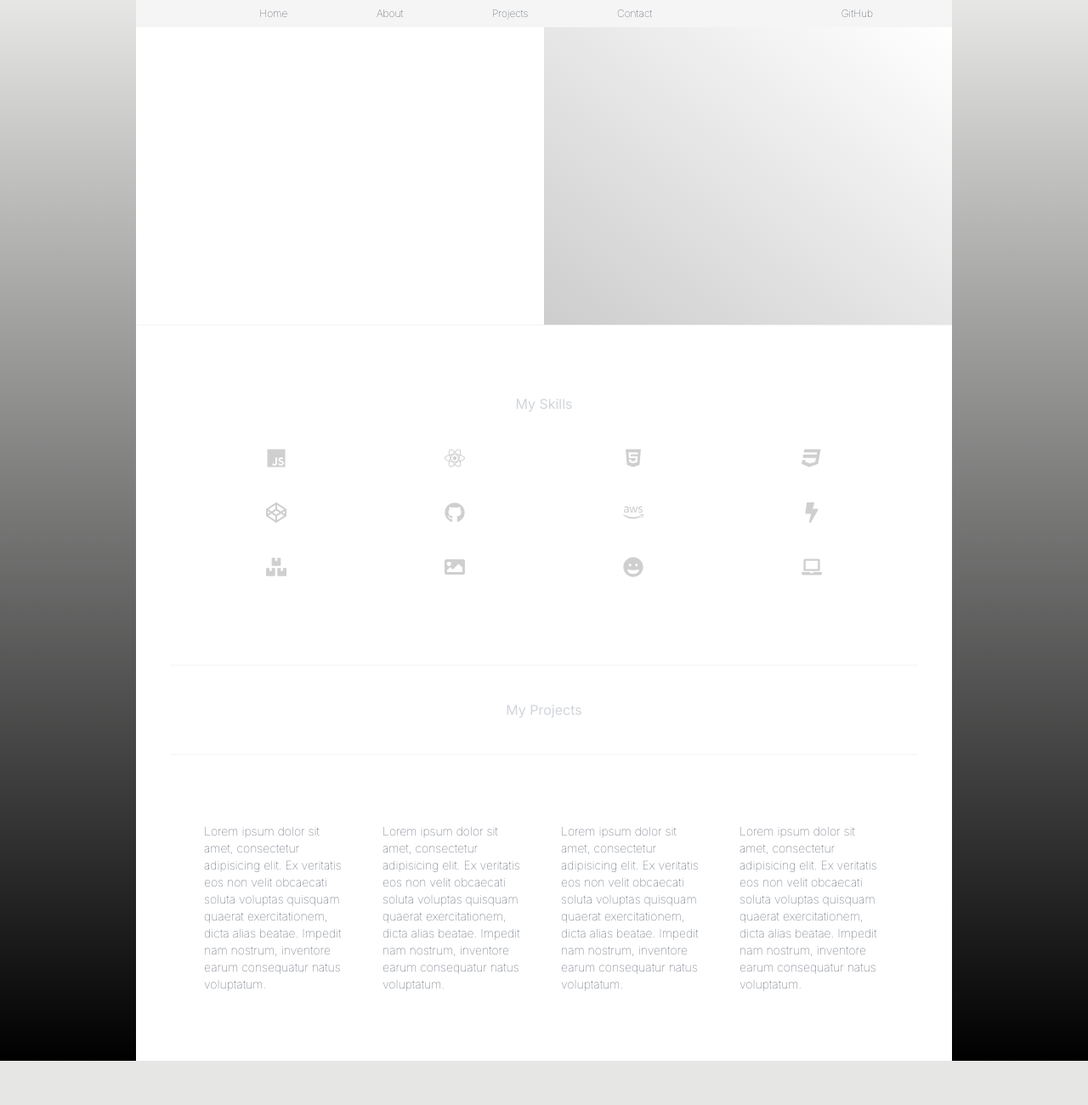
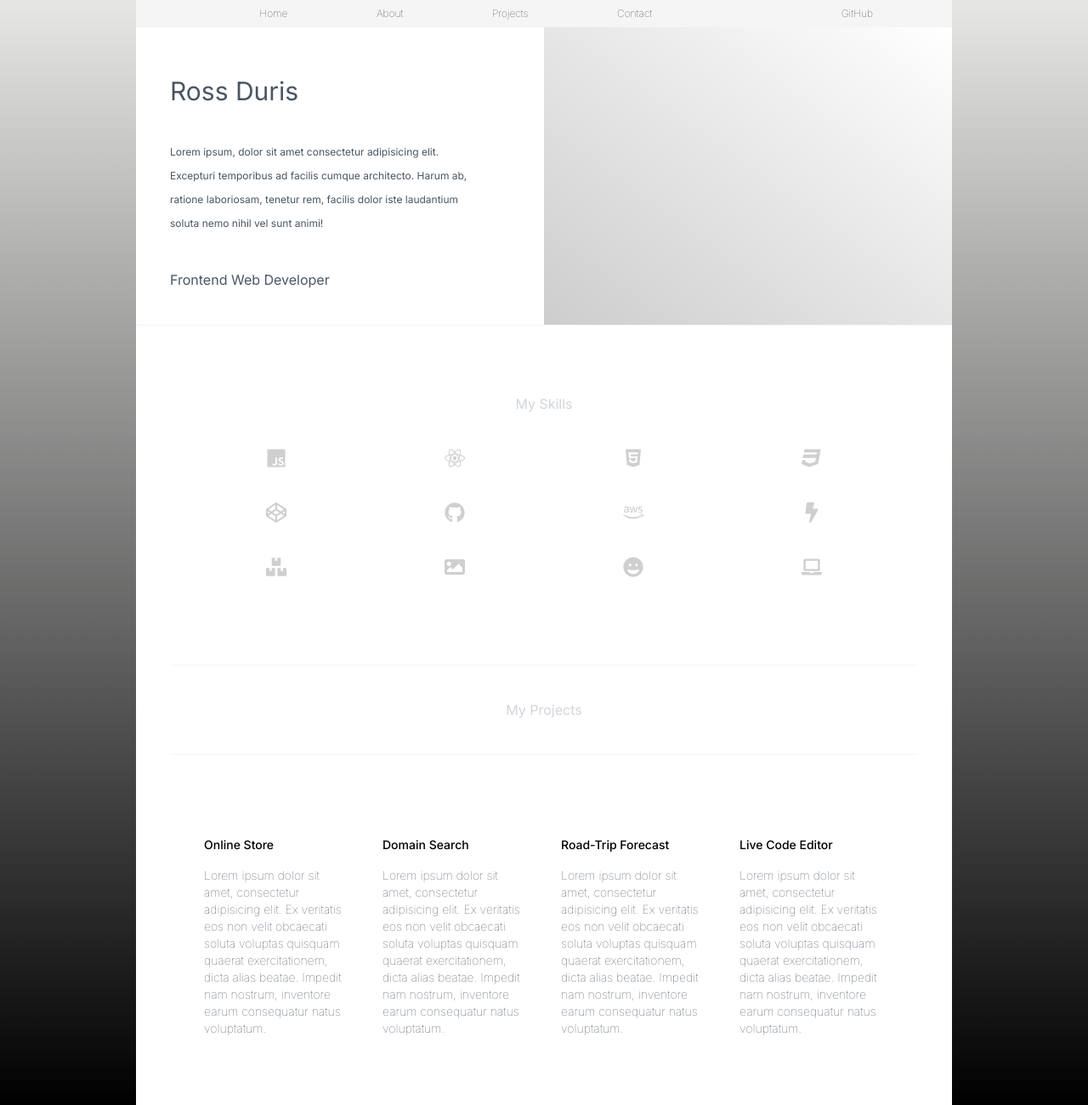
Before and after one commit to rossduris/portfolio-site, a Next.js app: page / in a window 1280 px wide. Shown: the whole page at 85% size. Before the commit the page ends 1248 px from the top, so only its background shows below. Built offline with nearby package versions, Linux system fonts and the light colour scheme.

Commit message:
update text color

```diff
--- a/src/app/components/Hero.tsx
+++ b/src/app/components/Hero.tsx
@@ -4,7 +4,7 @@ const Hero = () => {
   return (
     <div className=" flex w-full bg-white flex-col">
       <div className="flex w-full justify-center">
-        <div className="p-10 min-h-[350px]  w-full py-0 flex items-left flex-col justify-center gap-10 mt-0">
+        <div className="p-10 min-h-[350px]  w-full py-0 flex items-left flex-col justify-center gap-10 mt-0 text-gray-600">
           <h2 className="sm:text-3xl text-xl pt-4">Ross Duris</h2>
           <p className="text-xs leading-7 pr-10 hidden sm:block">
             Lorem ipsum, dolor sit amet consectetur adipisicing elit. Excepturi
--- a/src/app/page.tsx
+++ b/src/app/page.tsx
@@ -12,24 +12,35 @@ export default function Home() {
           My Projects
         </h2>
         <div className="grid grid-cols-1 md:grid-cols-4 gap-10 text-sm bg-white text-gray-700 font-thin p-10">
+          <div>
+            <h4 className="py-4 font-medium text-black">Online Store</h4>
             <p>
               Lorem ipsum dolor sit amet, consectetur adipisicing elit. Ex
               veritatis eos non velit obcaecati soluta voluptas quisquam quaerat
               exercitationem, dicta alias beatae. Impedit nam nostrum, inventore
               earum consequatur natus voluptatum.
             </p>
+          </div>
+          <div>
+            <h4 className="py-4 font-medium text-black">Domain Search</h4>
             <p>
               Lorem ipsum dolor sit amet, consectetur adipisicing elit. Ex
               veritatis eos non velit obcaecati soluta voluptas quisquam quaerat
               exercitationem, dicta alias beatae. Impedit nam nostrum, inventore
               earum consequatur natus voluptatum.
             </p>
+          </div>
+          <div>
+            <h4 className="py-4 font-medium text-black">Road-Trip Forecast</h4>
             <p>
               Lorem ipsum dolor sit amet, consectetur adipisicing elit. Ex
               veritatis eos non velit obcaecati soluta voluptas quisquam quaerat
               exercitationem, dicta alias beatae. Impedit nam nostrum, inventore
               earum consequatur natus voluptatum.
             </p>
+          </div>
+          <div>
+            <h4 className="py-4 font-medium text-black">Live Code Editor</h4>
             <p>
               Lorem ipsum dolor sit amet, consectetur adipisicing elit. Ex
               veritatis eos non velit obcaecati soluta voluptas quisquam quaerat
@@ -38,6 +49,7 @@ export default function Home() {
             </p>
           </div>
         </div>
+      </div>
     </main>
   );
 }
```
Lines whose indentation alone changed are shown as unchanged.
